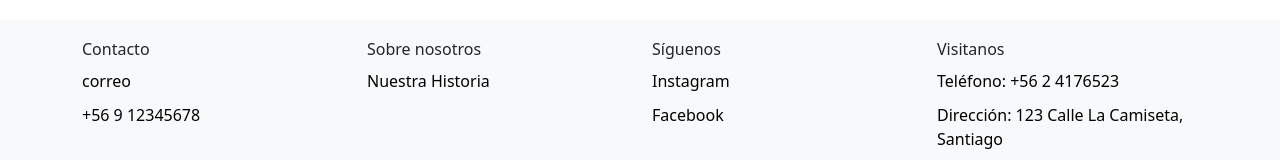
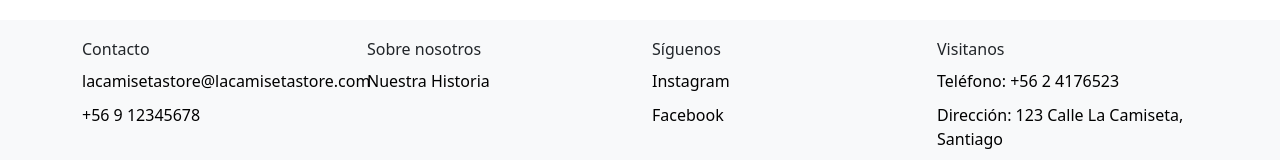
Before and after one commit to mantivilo/FS3_EXP2_PRODUCTOS, an Angular app: page / in a window 1280 px wide. Shown: the part 1808-1968 px from the top of the page. Built offline with nearby package versions, Linux system fonts and the light colour scheme.

Commit message:
email symbol arroba

```diff
--- a/src/app/components/footer/footer.component.html
+++ b/src/app/components/footer/footer.component.html
@@ -4,7 +4,7 @@
         <div class="col-md-3">
           <h5>Contacto</h5>
           <ul class="list-unstyled">
-            <li><a href="#">correo</a></li>
+            <li><a href="#">lacamisetastore&#64;lacamisetastore.com</a></li>
             <li><a href="#">+56 9 12345678</a></li>
           </ul>
         </div>
```
